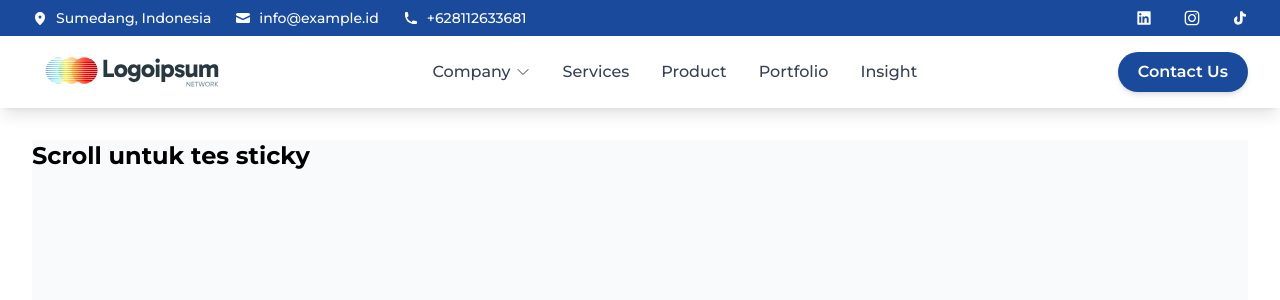
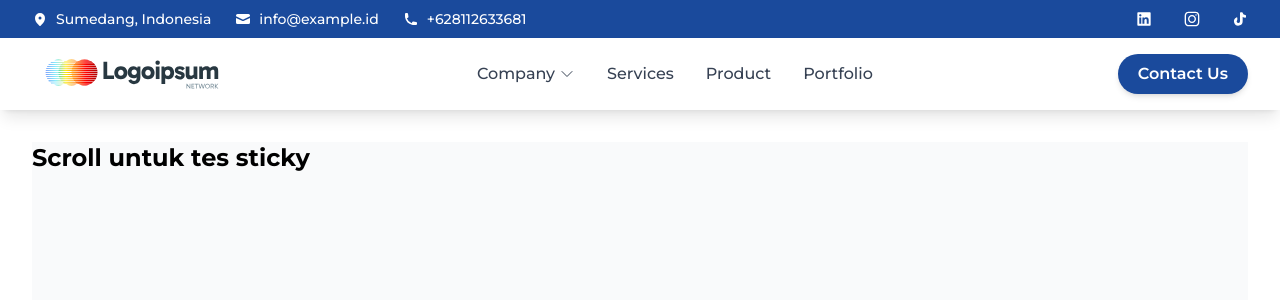
Before and after one commit to AcepHp/company-profile, a React (Vite) app: page / in a window 1280 px wide. Shown: the top 300 px of the page. Built offline with nearby package versions, Linux system fonts and the light colour scheme.

Commit message:
feat: add navbar

```diff
--- a/src/components/Navbar.jsx
+++ b/src/components/Navbar.jsx
@@ -8,14 +8,13 @@ const navigation = [
     { name: 'Services', href: '#' },
     { name: 'Product', href: '#' },
     { name: 'Portfolio', href: '#' },
-    { name: 'Insight', href: '#' },
 ]
 
 export default function Navbar() {
     return (
         <>
             {/* Top Bar */}
-            <div className="bg-[#1a4a9c] text-white text-sm py-2 px-4 sm:px-8 hidden md:flex flex-wrap justify-between items-center gap-y-2 font-montserrat shadow-md">
+            <div className="bg-[#1a4a9c] text-white text-sm py-[9px] px-4 sm:px-8 hidden md:flex flex-wrap justify-between items-center gap-y-2 font-montserrat shadow-md">
 
                 {/* Kontak */}
                 <div className="flex flex-wrap items-center gap-x-6 gap-y-1 text-xs font-medium sm:text-sm">
@@ -239,7 +238,7 @@ export default function Navbar() {
                                     {navigation.map((item) =>
                                         item.dropdown ? (
                                             <Menu as="div" className="relative" key={item.name}>
-                                                <Menu.Button className="text-gray-700 hover:text-[#1a4a9c] inline-flex items-center gap-1 transition-colors duration-200">
+                                                <Menu.Button className="text-gray-700 hover:text-[#1a4a9c] inline-flex items-center md:gap-1 transition-colors duration-200">
                                                     {item.name}
                                                     <ChevronDownIcon className={`h-4 w-4 transition-transform duration-200 ${open ? 'rotate-180' : ''}`} />
                                                 </Menu.Button>
```
